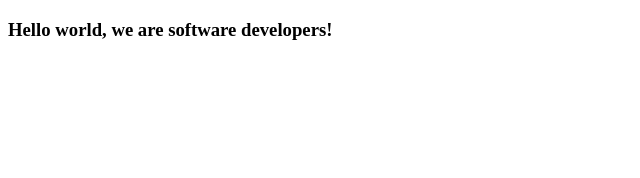
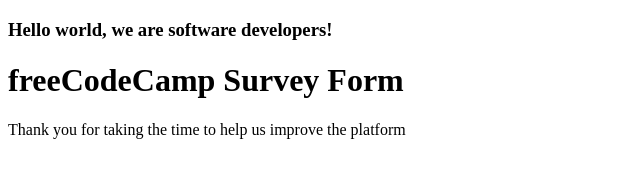
Before and after one commit to dfsalam/microverse-trial, a plain HTML site: page index.html in a window 1280 px wide. Shown: the whole page, without its empty margins (0-640 px from the left). Drawn offline with Linux system fonts and the light colour scheme.

Commit message:
Step 1 and 2

```diff
--- a/index.html
+++ b/index.html
@@ -23,5 +23,11 @@
 
     -->
     <script  src="js/index.js"></script>
+
+    <h1 id="title">freeCodeCamp Survey Form</h1>
+
+    <p id="description">Thank you for taking the time to help us improve the platform</p>
+
+
   </body>
 </html>
```
